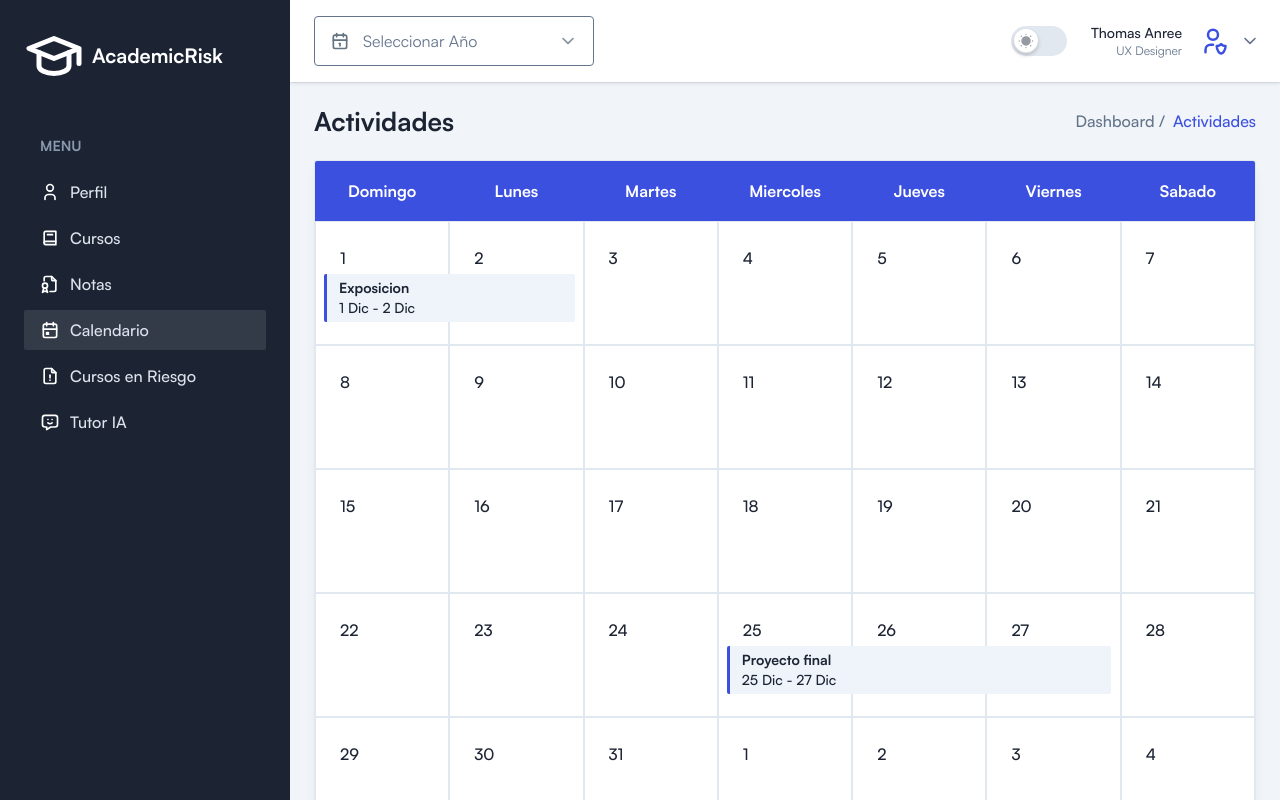
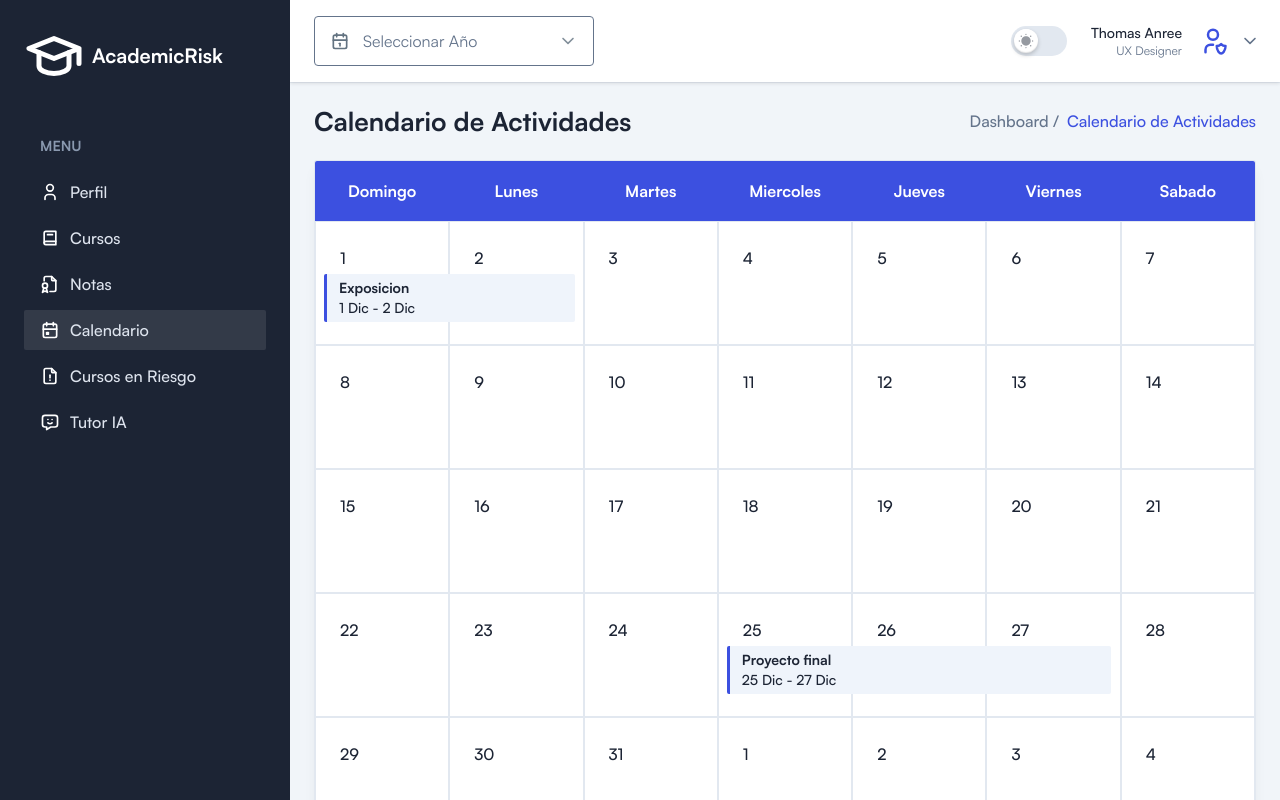
Before and after one commit to KrizRoMe/academic-risk, a Next.js app: page /dashboard/activity-calendar in a window 1280 px wide. Built offline with nearby package versions, Linux system fonts and the light colour scheme.

Commit message:
chore: update calendar section and Readme.md

```diff
--- a/src/components/Calender/index.tsx
+++ b/src/components/Calender/index.tsx
@@ -3,7 +3,7 @@ import Breadcrumb from "../Breadcrumbs/Breadcrumb";
 const Calendar = () => {
   return (
     <div className="mx-auto max-w-7xl">
-      <Breadcrumb pageName="Actividades" />
+      <Breadcrumb pageName="Calendario de Actividades" />
       {/* <!-- ====== Calendar Section Start ====== --> */}
       <div className="w-full max-w-full rounded-sm border border-stroke bg-white shadow-default dark:border-strokedark dark:bg-boxdark">
         <table className="w-full">
```
Also changed, not shown: 1 other file (tests, documents, lock files or other folders).
